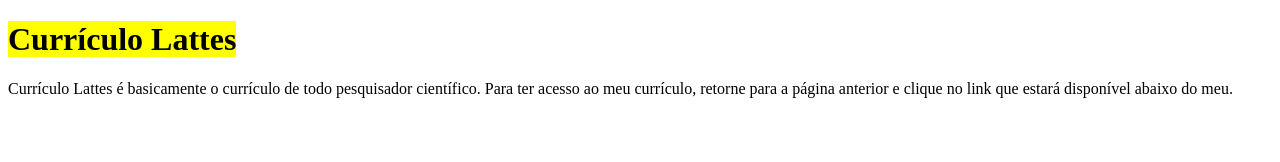
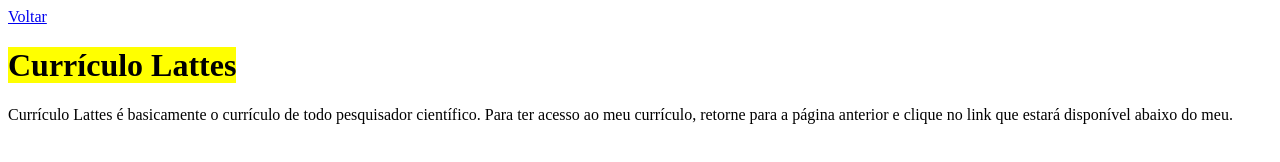
Before and after one commit to lucas-oikawa/aula03, a plain HTML site: page Aula01/segundo.html in a window 1280 px wide. Drawn offline with Linux system fonts and the light colour scheme.

Commit message:
Update segundo.html

```diff
--- a/Aula01/segundo.html
+++ b/Aula01/segundo.html
@@ -4,6 +4,7 @@
         <title>Meu Currículo Lattes</title>
     </head>
     <body>
+        <a href="primeiro.html">Voltar</a>
         <h1><mark>Currículo Lattes</mark></h1>
         <p>Currículo Lattes é basicamente o currículo de todo pesquisador científico. Para ter acesso ao meu currículo, retorne para a página anterior e clique no link que estará disponível abaixo do meu.</p>
     </body>
```
